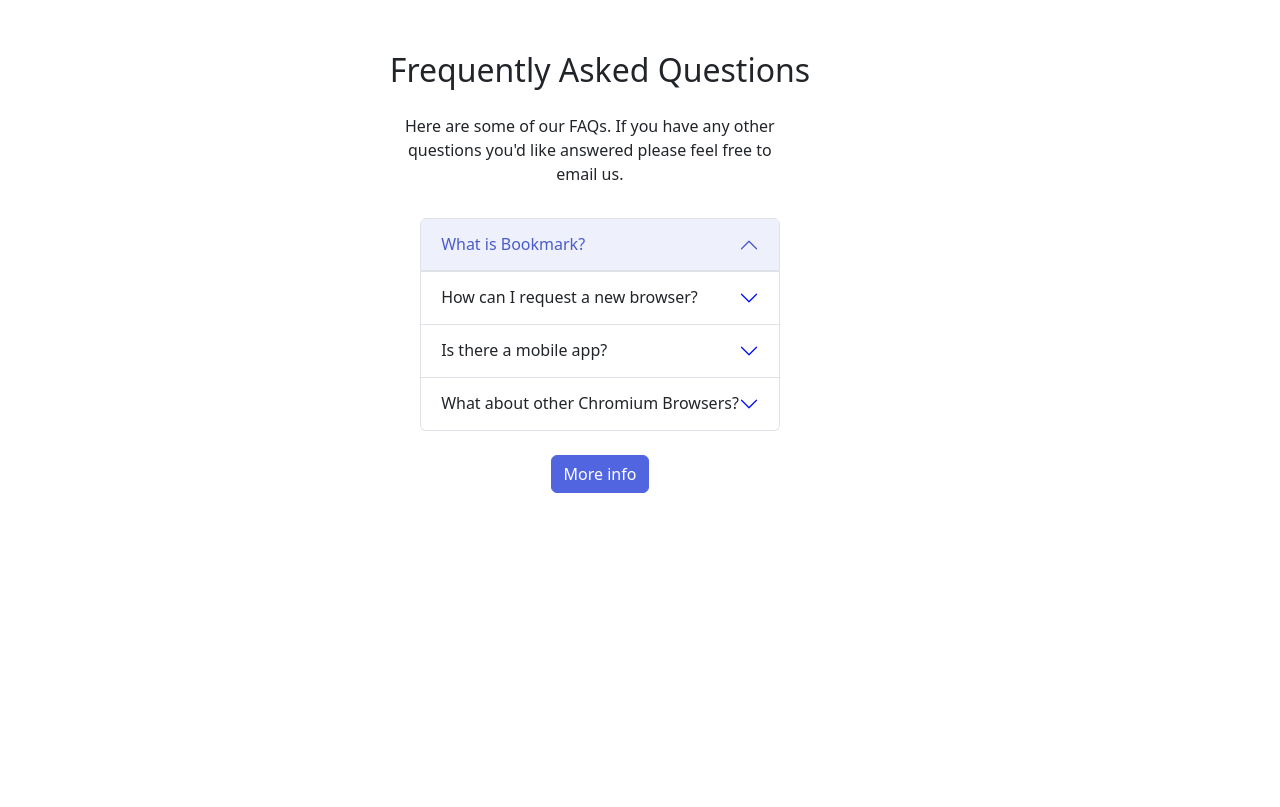
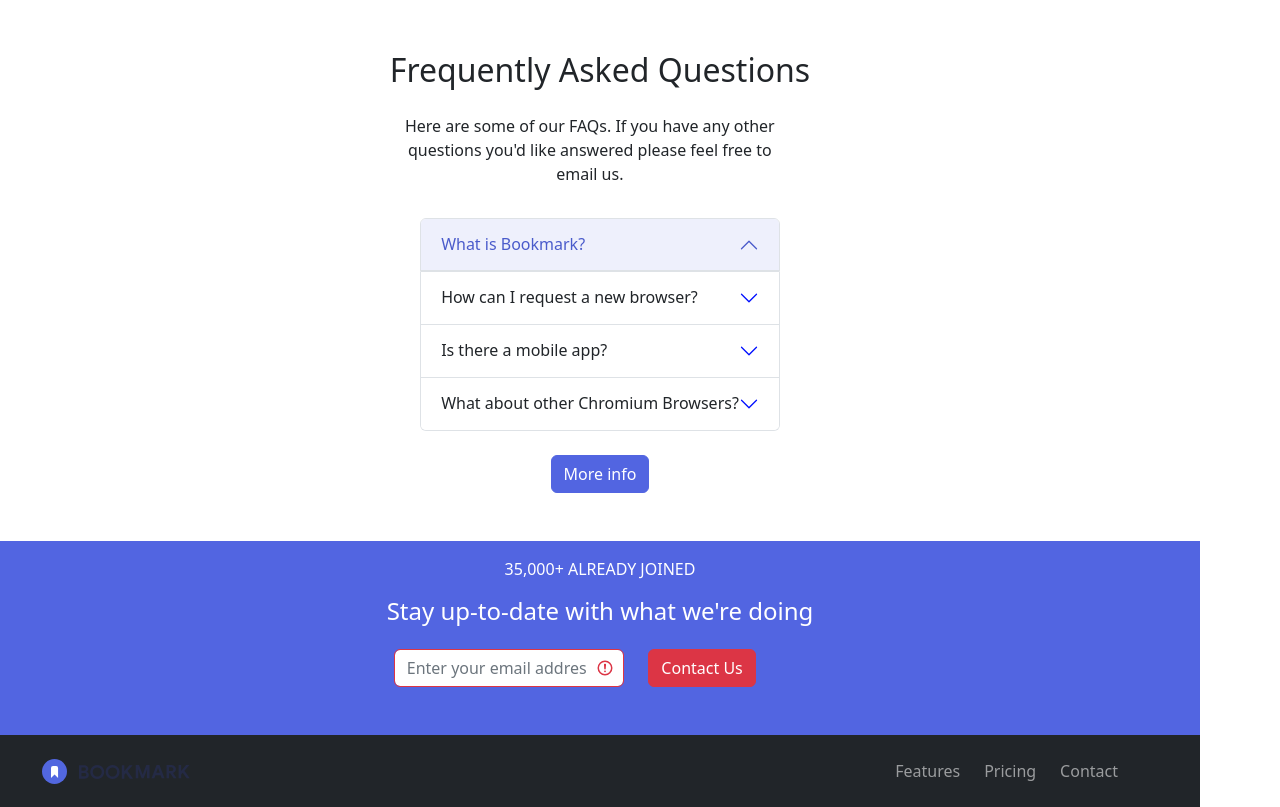
Before and after one commit to Ann-14/Sprint_02, a website: page index.html in a window 1280 px wide. Shown: the part 1851-2658 px from the top of the page. Before the commit the page ends 2344 px from the top, so only its background shows below. Drawn offline with nearby package versions, Linux system fonts and the light colour scheme.

Commit message:
btn on footer

```diff
--- a/index.html
+++ b/index.html
@@ -20,6 +20,7 @@
       </div>
 
       <!--------------------- HEADER ---------------->
+
 
       <button class="navbar-toggler" type="button" data-bs-toggle="collapse" data-bs-target="#collapsibleNavbar">
         <span class="navbar-toggler-icon"></span>
@@ -350,10 +351,51 @@
         </div>
       </div>
     </section>
-    <!--------------------- FOOTER ---------------->
   </main>
+  </div>
+  <!--------------------- FOOTER ---------------->
+  <footer>
+    <div class="container-fluid mt-5">
+      <div class="row">
+        <div class="container col-lg-12 col-sm-12 bg-primary d-flex flex-column align-items-center">
+          <p class="mt-3 text-white">35,000+ ALREADY JOINED</p>
+          <h4 class="text-white">Stay up-to-date with what we're doing</h4>
+          <div class="row d-flex mt-3">
+            <div class="col-12 col-md-7">
+              <form class="was-validated">
+                <input type="text" class="form-control" id="uname" placeholder="Enter your email address" name="uname"
+                  required>
+                <div class="valid-feedback">Valid.</div>
+            </div>
+            <div class="col-12 col-md-5 mb-5">
+              <button type="button" class="btn btn-danger">Contact Us</button>
+            </div>
+          </div>
+        </div>
+      </div>
+    </div>
+    <nav class="navbar navbar-dark bg-dark p-3">
+      <div class="container">
+        <img src="./Imagenes/logo-bookmark.svg" alt="" />
+        <!-- Links -->
+        <ul class="navbar-nav gap-4 me-3 d-flex flex-row">
+          <li class="nav-item">
+            <a class="nav-link" href="#">Features</a>
+          </li>
+          <li class="nav-item">
+            <a class="nav-link" href="#">Pricing</a>
+          </li>
+          <li class="nav-item">
+            <a class="nav-link" href="#">Contact</a>
+          </li>
+          <li class="nav-item">
+          </li>
+        </ul>
+      </div>
+    </nav>
+  </footer>
 
   <script src="./node_modules/bootstrap/dist/js/bootstrap.min.js"></script>
+
 </body>
-
 </html>
```
